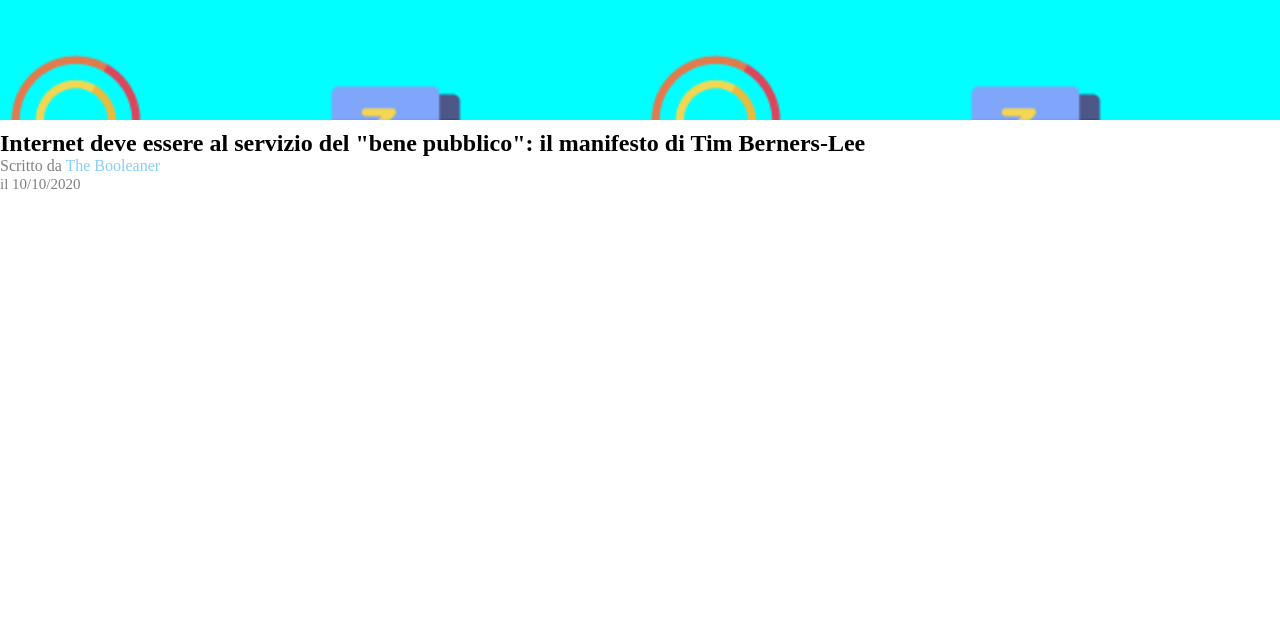
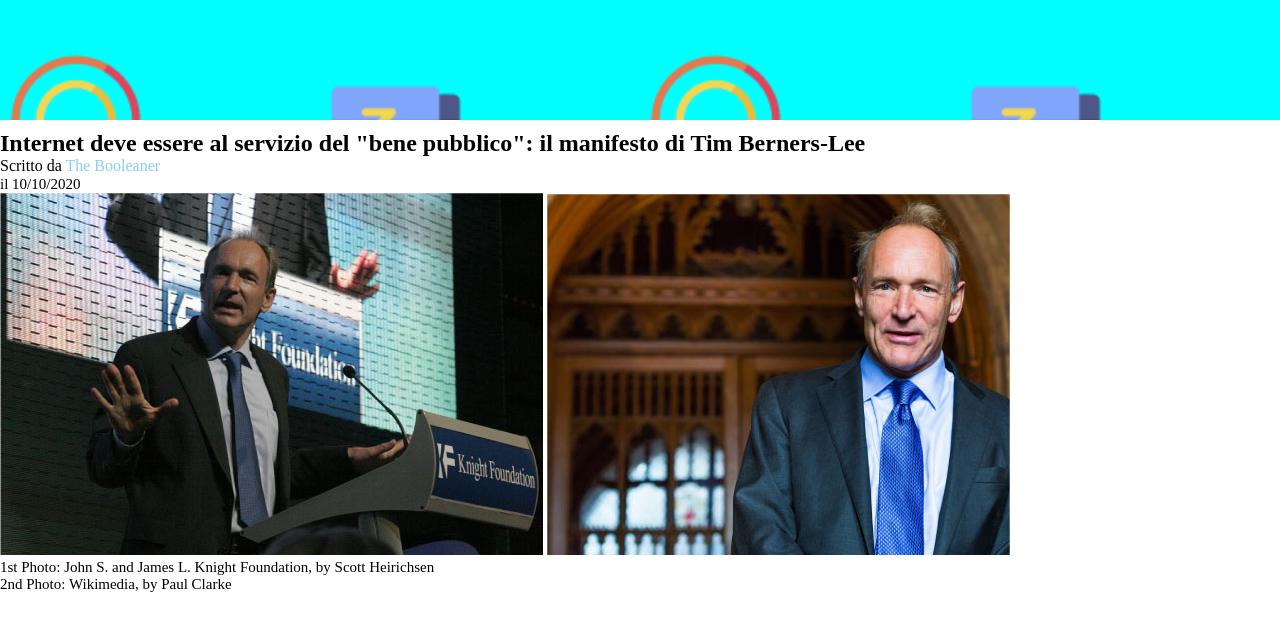
Before and after one commit to Marcosshyguy/html-css-booleaner, a plain HTML site: page index.html in a window 1280 px wide. Drawn offline with Linux system fonts and the light colour scheme.

Commit message:
Add photos and styled their description

```diff
--- a/css/style.css
+++ b/css/style.css
@@ -13,7 +13,7 @@ header{
     margin-bottom: 10px;
 }
 
-.author > p {
+.author{
     color:grey;
 }
 
--- a/index.html
+++ b/index.html
@@ -21,9 +21,20 @@
     <main>
         <!-- title and main images with description -->
 
-        <section class="author">
+        <section>
             <h1>Internet deve essere al servizio del "bene pubblico": il manifesto di Tim Berners-Lee</h1>
             <p>Scritto da <span class="blog-name">The Booleaner</span><br/><span class="date"> il 10/10/2020</span></p>
+
+            <!-- main images -->
+
+            <img src="img/tim-1.jpg" alt="tim-1">
+            <img src="img/tim-2.jpg" alt="tim-2">
+
+            <p class="date">1st Photo: John S. and James L. Knight Foundation, by Scott Heirichsen<br/>
+            2nd Photo: Wikimedia, by Paul Clarke</p>
+
+            <!-- end main images -->
+
         </section>
         <!-- end title and main images with description -->
 
```
